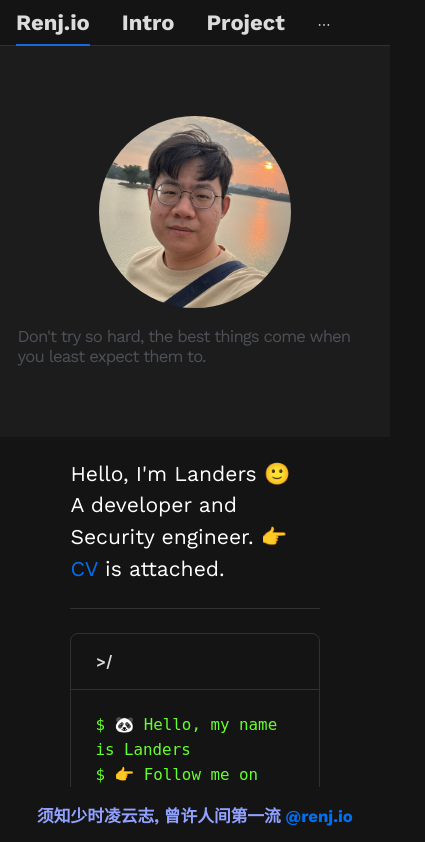
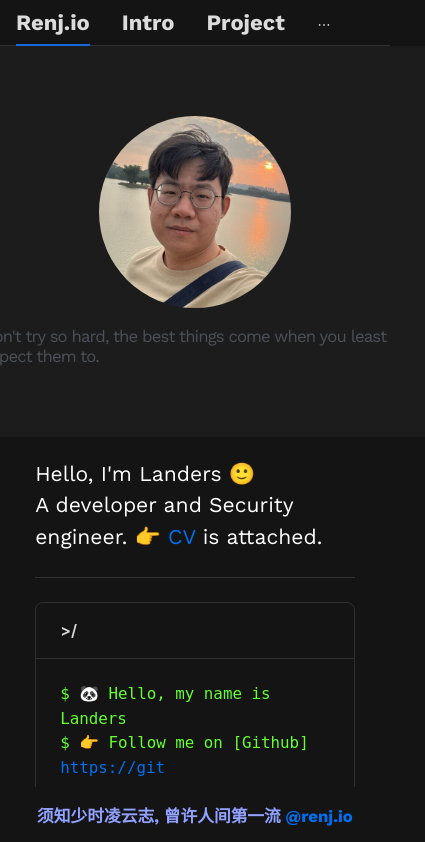
Before and after one commit to JJApplication/Homeland, a React (Vite) app: page / in a window 390 px wide. Shown: the top 842 px of the page, 425 px wide, since content can reach past the window. Built offline with nearby package versions, Linux system fonts and the light colour scheme.

Commit message:
fix： 适配宽度

```diff
--- a/src/components/layout.module.css
+++ b/src/components/layout.module.css
@@ -32,6 +32,12 @@
     padding: 2rem 4rem;
 }
 
+@media (max-width: 480px) {
+    .body {
+        padding: 2rem;
+    }
+}
+
 .footer {
     width: 100%;
     position: fixed;
```
